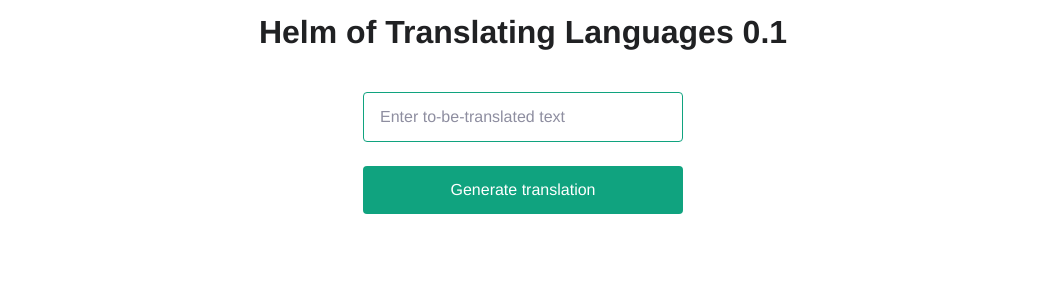
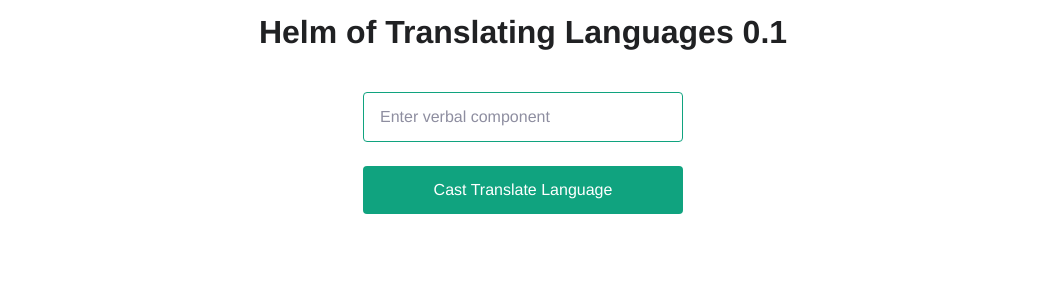
Before and after one commit to emiliopalmerini/helm_of_translating_languages, a Flask app: page / in a window 1280 px wide. Shown: the part 439-739 px from the top of the page, without its empty margins (117-1158 px from the left). Run offline with Flask 2, Linux system fonts and the light colour scheme; some web fonts are replaced.

Commit message:
nerding up the interface

```diff
--- a/templates/index.html
+++ b/templates/index.html
@@ -1,6 +1,6 @@
 <!DOCTYPE html>
 <head>
-  <title>OpenAI Quickstart</title>
+  <title>Helm of Translating Languages</title>
   <link
     rel="shortcut icon"
     href="{{ url_for('static', filename='logo_corvi.PNG') }}"
@@ -12,8 +12,8 @@
   <img src="{{ url_for('static', filename='logo_corvi.PNG') }}" class="icon" />
   <h3> Helm of Translating Languages 0.1 </h3>
   <form action="/" method="post">
-    <input type="text" name="text" placeholder="Enter to-be-translated text" required />
-    <input type="submit" value="Generate translation" />
+    <input type="text" name="text" placeholder="Enter verbal component" required />
+    <input type="submit" value="Cast Translate Language" />
   </form>
   {% if result %}
   <div class="result">{{ result }}</div>
```
Also changed, not shown: 1 other file.
